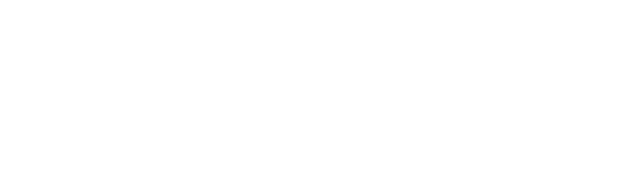
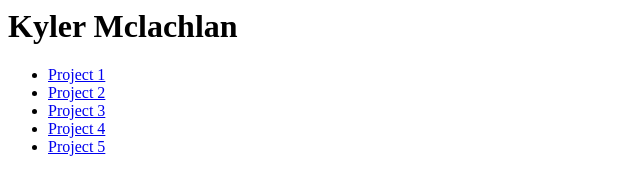
Before and after one commit to Kyler-Mclachlan/Kyler-Mclachlan-Portfolio, a plain HTML site: page index.html in a window 1280 px wide. Shown: the whole page, without its empty margins (0-640 px from the left). Drawn offline with Linux system fonts and the light colour scheme.

Commit message:
setting up structure

```diff
--- a/index.html
+++ b/index.html
@@ -1,11 +1,33 @@
 <!DOCTYPE>
 <html>
     <head>
-        <meta charset="UTF-8"
-        >
+        <meta charset="UTF-8">
+        <link rel="stylesheet" href="./assets/css/style.css">
         <Title> Kyler Mclachlan's Portfilo</Title>
     </head>
     <body>
+        <header class="header">
+            <h1>Kyler Mclachlan</h1>
+                <nav>
+                    <ul>
+                        <li>
+                            <a href="Project_1">Project 1</a>
+                        </li>
+                        <li>
+                            <a href="Project_2">Project 2</a>
+                        </li>
+                        <li>
+                            <a href="Project_3">Project 3</a>
+                        </li>
+                        <li>
+                            <a href="Project_4">Project 4</a>
+                        </li>
+                        <li>
+                            <a href="Project_5">Project 5</a>
+                        </li>
+                    </ul>
+                </nav>
+        </header>
 
     </body>
 </html>
```
Also changed, not shown: assets/css/style.css (added).
